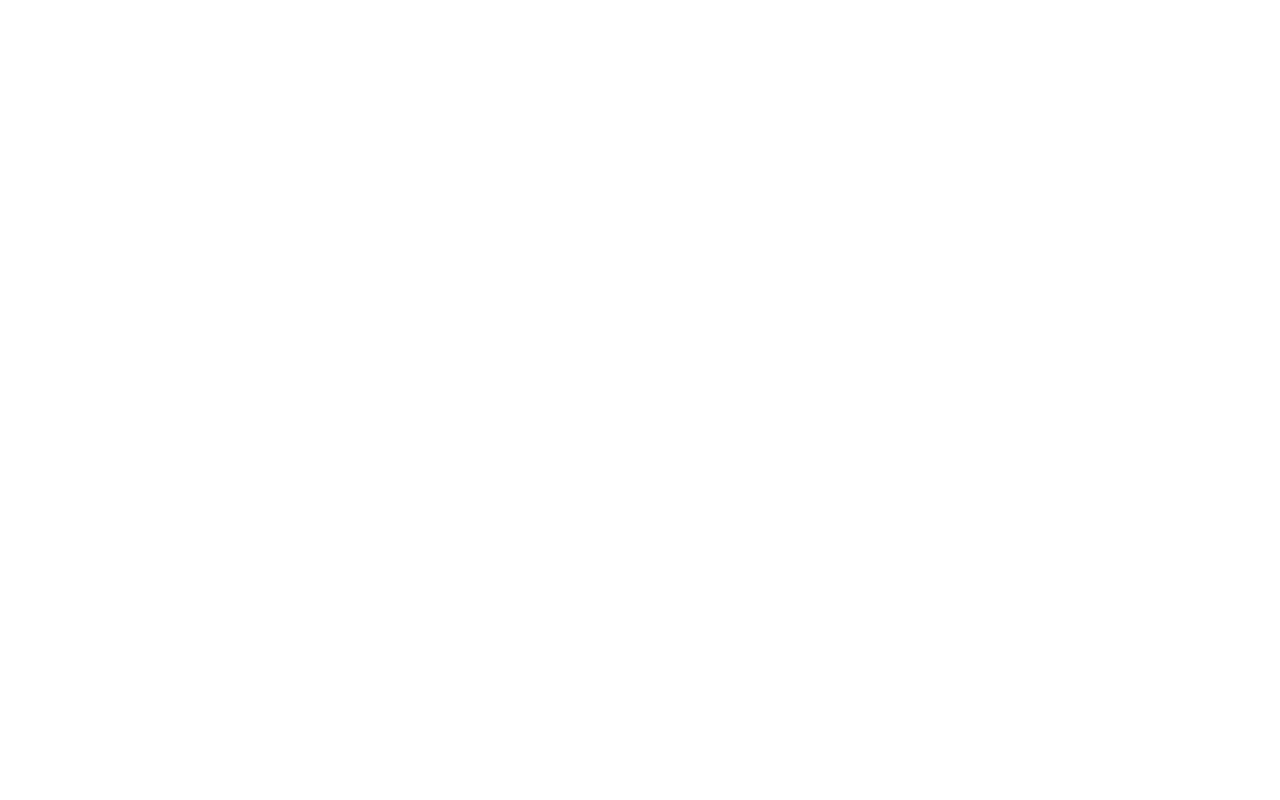
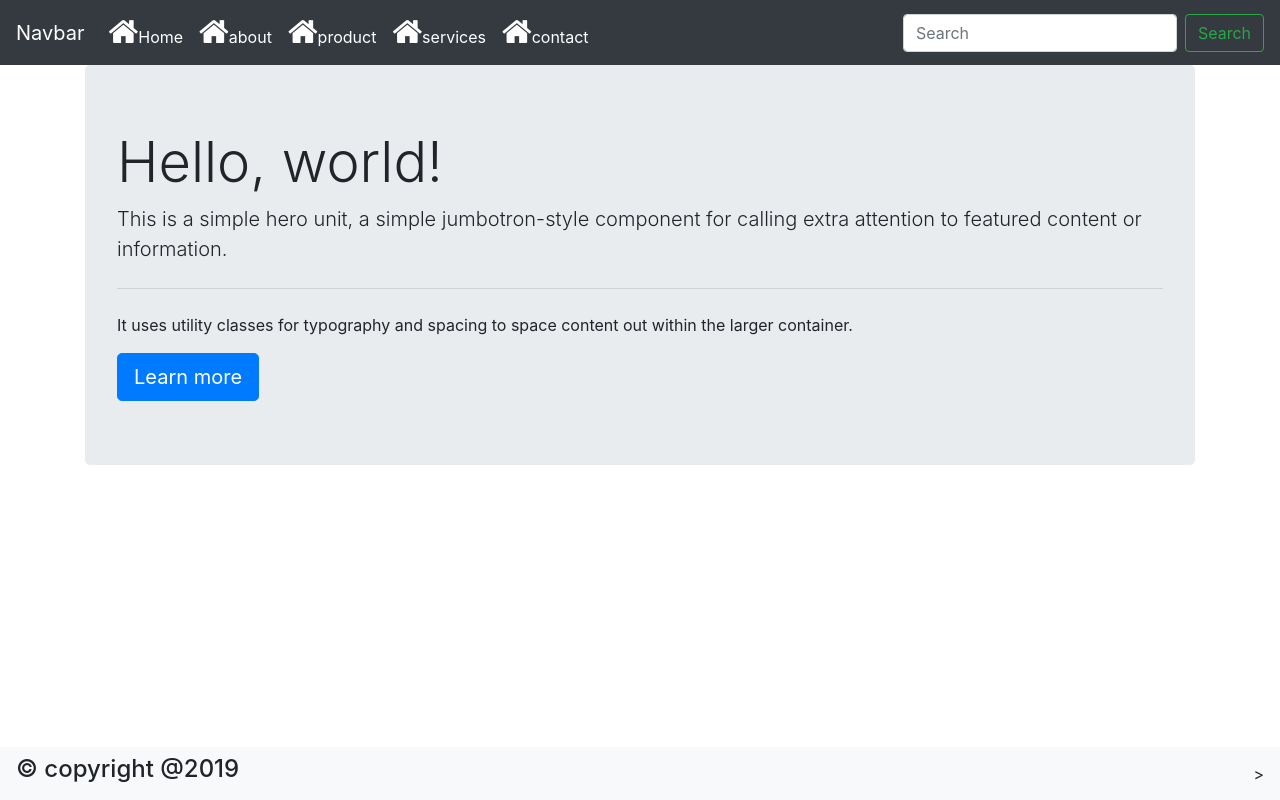
Before and after one commit to shiladas2007/comp308practice, a website: page index.html in a window 1280 px wide. Drawn offline with nearby package versions, Linux system fonts and the light colour scheme.

Commit message:
added bootstrap design

```diff
--- a/index.html
+++ b/index.html
@@ -1,18 +1,100 @@
 <!DOCTYPE html>
 <html lang="en">
-<head>
-    <meta charset="UTF-8">
-    <meta name="viewport" content="width=device-width, initial-scale=1.0">
-    <meta http-equiv="X-UA-Compatible" content="ie=edge">
+  <head>
+    <meta charset="UTF-8" />
+    <meta name="viewport" content="width=device-width, initial-scale=1.0" />
+    <meta http-equiv="X-UA-Compatible" content="ie=edge" />
     <title>test</title>
-    <link rel="stylesheet" href="./node_modules/bootstrap/dist/css/bootstrap.min.css">
-    <link rel="stylesheet" href="./node_modules/font-awesome/css/font-awesome.min.css">
-    <link   rel="stylesheet" href="./Content/app.css">
-</head>
-<body>
+    <link
+      rel="stylesheet"
+      href="./node_modules/bootstrap/dist/css/bootstrap.min.css"
+    />
+    <link
+      rel="stylesheet"
+      href="./node_modules/font-awesome/css/font-awesome.min.css"
+    />
+    <link rel="stylesheet" href="./Content/app.css" />
+  </head>
+  <body>
+    <header>
+      <nav class="navbar navbar-expand-lg navbar-dark bg-dark ">
+        <a class="navbar-brand" href="#">Navbar</a>
+        <button
+          class="navbar-toggler"
+          type="button"
+          data-toggle="collapse"
+          data-target="#navbarSupportedContent"
+          aria-controls="navbarSupportedContent"
+          aria-expanded="false"
+          aria-label="Toggle navigation"
+        >
+          <span class="navbar-toggler-icon"></span>
+        </button>
 
+        <div class="collapse navbar-collapse" id="navbarSupportedContent">
+          <ul class="navbar-nav mr-auto">
+            <li class="nav-item active">
+              <a class="nav-link" href="#">
+                <i class="fa fa-2x fa-home"></i>Home
+              </a>
+            </li>
+            <li class="nav-item active">
+              <a class="nav-link" href="#">
+                <i class="fa fa-2x fa-home"></i>about
+              </a>
+            </li>
+            <li class="nav-item active">
+              <a class="nav-link" href="#">
+                <i class="fa fa-2x fa-home"></i>product
+              </a>
+            </li>
+            <li class="nav-item active">
+              <a class="nav-link" href="#">
+                <i class="fa fa-2x fa-home"></i>services
+              </a>
+            </li>
+            <li class="nav-item active">
+              <a class="nav-link" href="#">
+                <i class="fa fa-2x fa-home"></i>contact
+              </a>
+            </li>
+          </ul>
+          <form class="form-inline my-2 my-lg-0">
+            <input
+              class="form-control mr-sm-2"
+              type="search"
+              placeholder="Search"
+              aria-label="Search"
+            />
+            <button class="btn btn-outline-success my-2 my-sm-0" type="submit">
+              Search
+            </button>
+          </form>
+        </div>
+      </nav>
+    </header>
+    <main class="container">
+      <div class="jumbotron">
+        <h1 class="display-4">Hello, world!</h1>
+        <p class="lead">
+          This is a simple hero unit, a simple jumbotron-style component for
+          calling extra attention to featured content or information.
+        </p>
+        <hr class="my-4" />
+        <p>
+          It uses utility classes for typography and spacing to space content
+          out within the larger container.
+        </p>
+        <a class="btn btn-primary btn-lg" href="#" role="button">Learn more</a>
+      </div>
+    </main>
+    <footer>
+        <nav class="navbar fixed-bottom navbar-light bg-light">
+            <h4>&copy; copyright @2019</h4>>
+        </nav>
+    </footer>
     <script src="./node_modules/jquery/dist/jquery.min.js"></script>
     <script src="./node_modules/bootstrap/dist/js/bootstrap.min.js"></script>
     <script src="./Scripts/app.js"></script>
-</body>
+  </body>
 </html>
```
